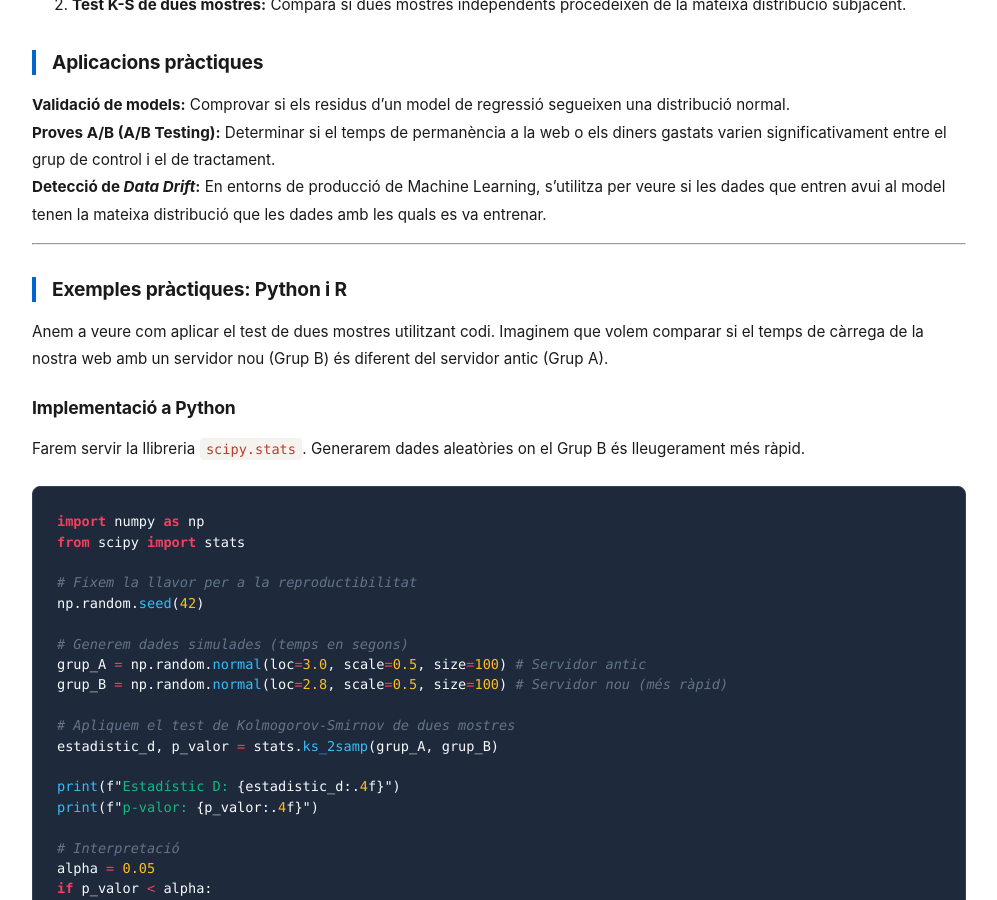
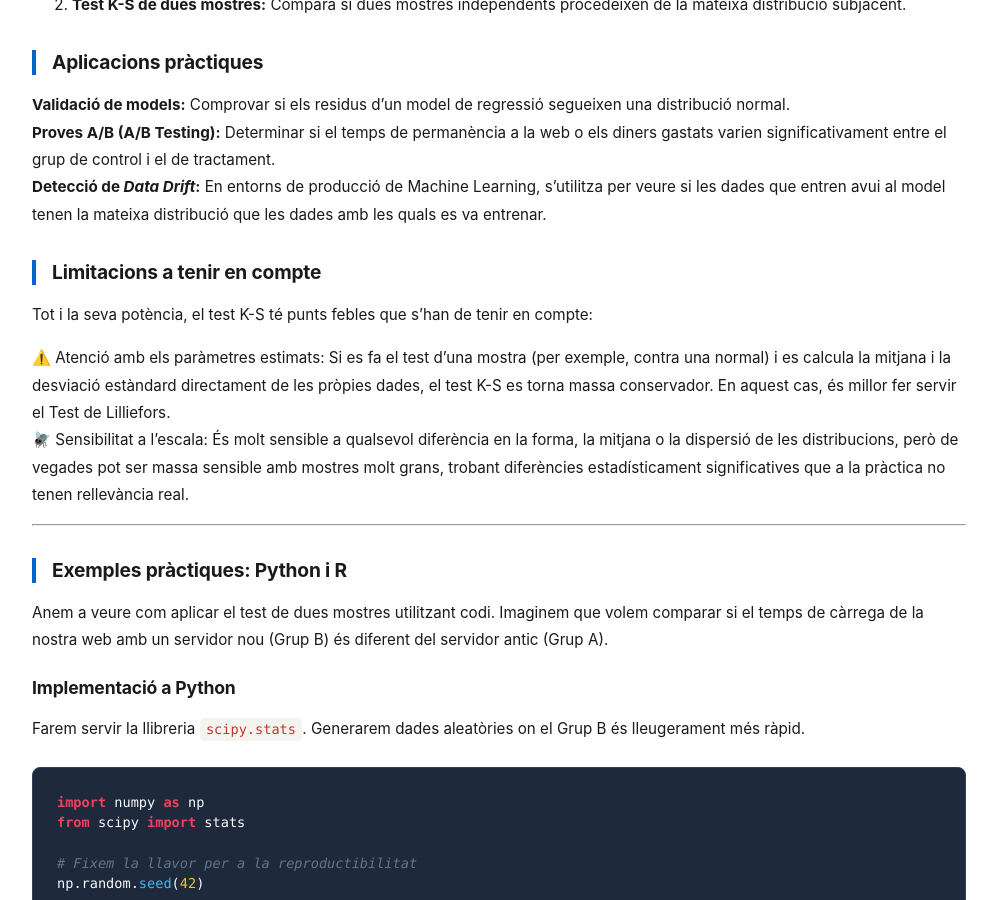
Before and after one commit to alberthr/alberthr.github.io, a Jekyll site: the page built from _posts/2022-08-01-kolmogorov-smirnov.md, in a window 1280 px wide and 900 px high, scrolled down 1271 px. Shown: the whole window, without its empty margins (182-1179 px from the left). Built offline with Jekyll 4.4.1, drawn with Linux system fonts in a browser that asks for light colours; comment, search, counter and statistics services are not loaded.

Commit message:
Update 2022-08-01-kolmogorov-smirnov.md

```diff
--- a/_posts/2022-08-01-kolmogorov-smirnov.md
+++ b/_posts/2022-08-01-kolmogorov-smirnov.md
@@ -29,6 +29,12 @@ Hi ha dues variants principals d'aquest test:
 * **Validació de models:** Comprovar si els residus d'un model de regressió segueixen una distribució normal.
 * **Proves A/B (A/B Testing):** Determinar si el temps de permanència a la web o els diners gastats varien significativament entre el grup de control i el de tractament.
 * **Detecció de *Data Drift*:** En entorns de producció de Machine Learning, s'utilitza per veure si les dades que entren avui al model tenen la mateixa distribució que les dades amb les quals es va entrenar.
+
+## Limitacions a tenir en compte
+Tot i la seva potència, el test K-S té punts febles que s'han de tenir en compte:
+* ⚠️ Atenció amb els paràmetres estimats: Si es fa el test d'una mostra (per exemple, contra una normal) i es calcula la mitjana i la desviació estàndard directament de les pròpies dades, el test K-S es torna massa conservador. En aquest cas, és millor fer servir el Test de Lilliefors.
+* 🪰 Sensibilitat a l'escala: És molt sensible a qualsevol diferència en la forma, la mitjana o la dispersió de les distribucions, però de vegades pot ser massa sensible amb mostres molt grans, trobant diferències estadísticament significatives que a la pràctica no tenen rellevància real.
+
 
 ---
 
```
